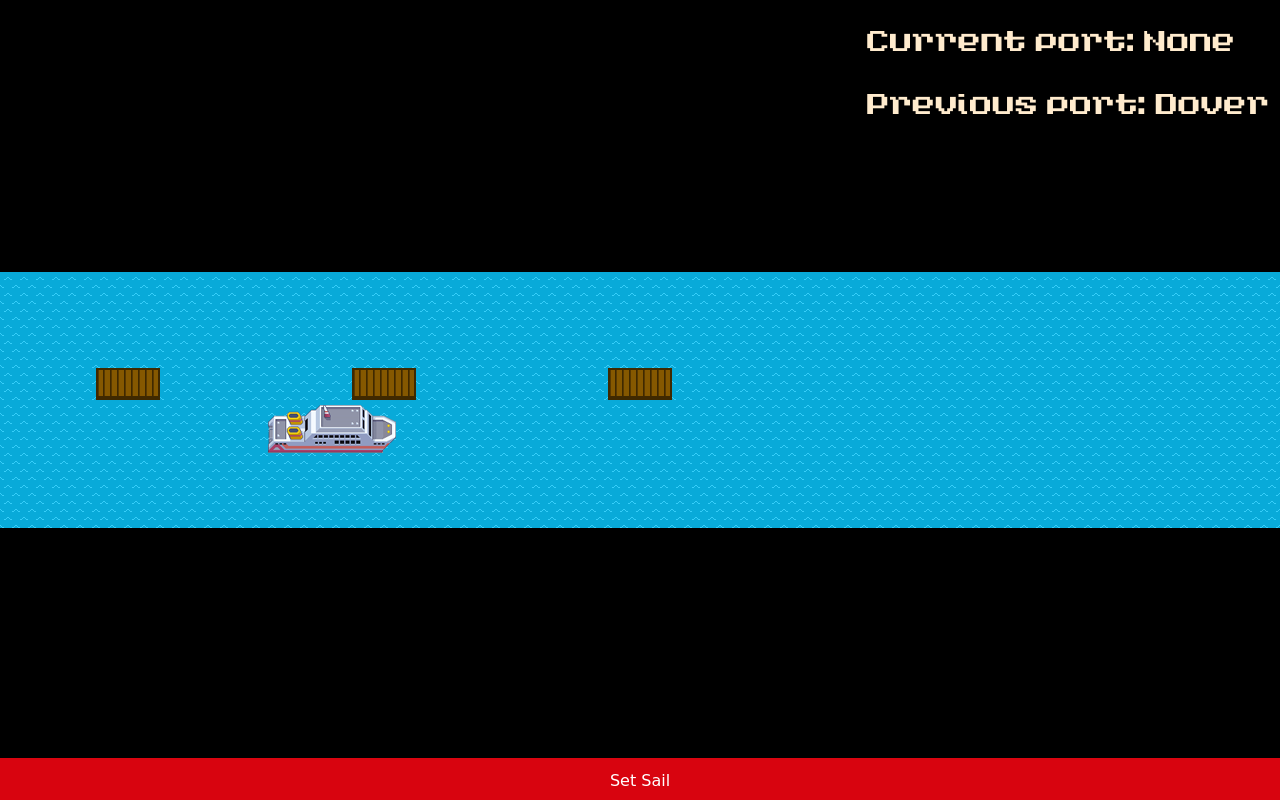
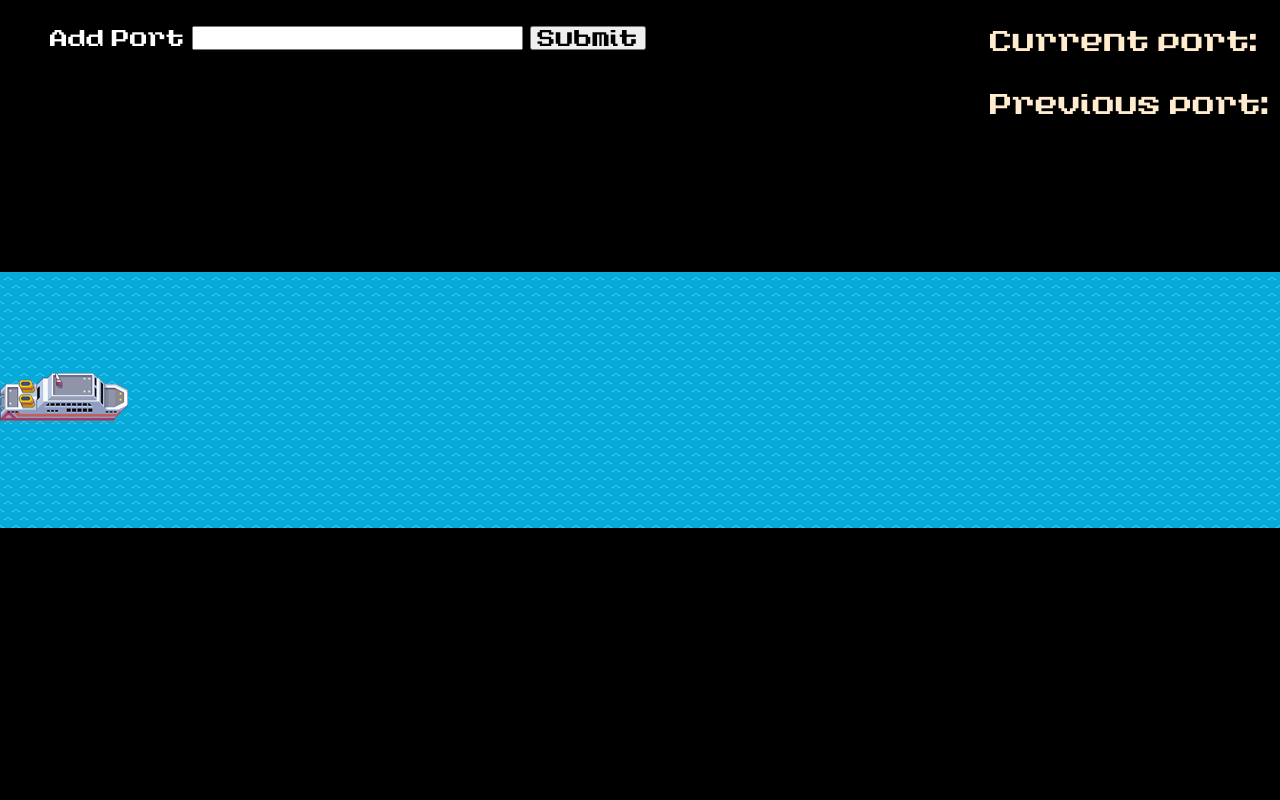
Before and after one commit to andreihirleata/cruise-ships, a website: page index.html in a window 1280 px wide. Both pictures are taken after a click on the button "Set Sail". Drawn offline with Linux system fonts and the light colour scheme.

Commit message:
added ports form and now the sail button hides until ship docks

```diff
--- a/css/style.css
+++ b/css/style.css
@@ -92,3 +92,11 @@ body {
   #head-up p {
     font-family: 'aGoblinAppears';
   }
+
+  #addPortForm {
+      position: absolute;
+      top: 10px;
+      left: 10px;
+      color: white;
+      font-family: 'aGoblinAppears';
+  }
--- a/index.html
+++ b/index.html
@@ -15,23 +15,35 @@
     <div id="viewport">
         <div id="ports"></div>
         <div id="ship"></div>
+    </div>
+    <div id="addPortForm">
+    <form>
+        <ul>
+            <label for="pname">Add Port</label>
+            <input type="text" id="portInput">
+            <button id="addPortButton">Submit</button>
+        </ul>
+        </form>
+    </div>
 
-    </div>
     <button id="sailButton">Set Sail</button>
     <script src="./src/controller.js"></script>
     <script src="./src/itinerary.js"></script>
     <script src="./src/port.js"></script>
     <script src="./src/ship.js"></script>
     <script>
-        const dover = new Port("Dover");
-        const calais = new Port("Calais");
-        const amsterdam = new Port("Amsterdam")
-        const itinerary = new Itinerary([dover , calais , amsterdam]);
+        // const dover = new Port("Dover");
+        // const calais = new Port("Calais");
+        // const amsterdam = new Port("Amsterdam")
+        const itinerary = new Itinerary([]);
         const ship = new Ship(itinerary);
         const controller = new Controller(ship);
-        controller.renderPorts(itinerary.ports);
-        controller.renderShip(ship);
+        // controller.renderShip(ship);
+        // controller.renderPorts(itinerary.ports);
+
 
     </script>
+
+
 </body>
 </html>
--- a/package.json
+++ b/package.json
@@ -12,5 +12,8 @@
     "eslint": "^6.8.0",
     "eslint-plugin-jest": "^23.8.2",
     "jest": "^25.2.4"
+  },
+  "dependencies": {
+    "nes.css": "^2.3.0"
   }
 }
--- a/src/controller.js
+++ b/src/controller.js
@@ -4,10 +4,17 @@
       this.initialiseSea();
       this.ship = ship;
 
+      document.querySelector("#sailButton").addEventListener("click", () => {
+        this.setSail();
+      });
+
       document
-        .querySelector("#sailButton")
-        .addEventListener("click",  () => {
-          this.setSail();
+        .querySelector("#addPortButton")
+        .addEventListener("click", (e) => {
+          e.preventDefault();
+          this.submitPort();
+          this.renderPorts(this.ship.itinerary.ports);
+          this.renderShip();
         });
     }
     initialiseSea() {
@@ -24,6 +31,8 @@
     renderPorts(ports) {
       const portsElement = document.querySelector("#ports");
       portsElement.style.width = "0px";
+
+      portsElement.querySelectorAll("*").forEach((n) => n.remove());
 
       ports.forEach((port, index) => {
         const newPortElement = document.createElement("div");
@@ -55,44 +64,72 @@
     }
 
     setSail() {
+      document.querySelector("#sailButton").style.display = "none";
 
-      const currentPortIndex = ship.itinerary.ports.indexOf(this.ship.currentPort);
+      const currentPortIndex = ship.itinerary.ports.indexOf(
+        this.ship.currentPort
+      );
       const nextPortIndex = currentPortIndex + 1;
-      const nextPortElement = document.querySelector(`[data-port-index='${nextPortIndex}']`);
+      const nextPortElement = document.querySelector(
+        `[data-port-index='${nextPortIndex}']`
+      );
       const topElement = document.querySelector("#top");
-      const bottomElement = document.querySelector('#bottom');
+      const bottomElement = document.querySelector("#bottom");
 
       if (!nextPortElement) {
-        this.renderMessage('End of the line');
+        this.renderMessage("End of the line");
       }
 
       const shipElement = document.querySelector("#ship");
-      this.renderMessage(`The ship is sailing from ${this.ship.currentPort.name} to ${this.ship.itinerary.ports[nextPortIndex].name}`);
-      topElement.innerHTML = `Current port: None`;
+
+      this.renderMessage(
+        `The ship is sailing from ${this.ship.currentPort.name} to ${this.ship.itinerary.ports[nextPortIndex].name}`
+      );
+
+      topElement.innerHTML = `Current port: `;
       bottomElement.innerHTML = `Previous port: ${this.ship.currentPort.name}`;
+
       const sailInterval = setInterval(() => {
         const shipLeft = parseInt(shipElement.style.left, 10);
         if (shipLeft === nextPortElement.offsetLeft - 32) {
           this.ship.setSail();
           this.ship.dock();
+
           topElement.innerHTML = `Current port: ${this.ship.currentPort.name}`;
-          this.renderMessage(`The ship is docked in ${this.ship.itinerary.ports[nextPortIndex].name}`);
+          this.renderMessage(
+            `The ship is docked in ${this.ship.itinerary.ports[nextPortIndex].name}`
+          );
+          document.querySelector("#sailButton").style.display = "inline-block";
           clearInterval(sailInterval);
+          console.log(sailInterval);
         }
         shipElement.style.left = `${shipLeft + 1}px`;
       }, 20);
-
     }
 
     renderMessage(message) {
       const newMessageElement = document.createElement("div");
-      newMessageElement.setAttribute("id" , "message");
+      newMessageElement.setAttribute("id", "message");
       newMessageElement.innerHTML = message;
 
       const viewPortElement = document.querySelector("#viewport");
       viewPortElement.appendChild(newMessageElement);
 
-      window.setTimeout( () => viewPortElement.removeChild(newMessageElement) , 2000);
+      window.setTimeout(
+        () => viewPortElement.removeChild(newMessageElement),
+        2000
+      );
+    }
+    submitPort() {
+      const portName = document.querySelector("#portInput").value;
+      const addedPort = new Port();
+      addedPort.name = portName;
+      this.ship.itinerary.ports.push(addedPort);
+      this.renderPorts(this.ship.itinerary.ports);
+      if (!this.ship.currentPort) {
+        this.ship.currentPort = this.ship.itinerary.ports[0];
+        console.log(this.ship.currentPort);
+      }
     }
   }
   if (typeof module !== `undefined` && module.exports) {
--- a/src/ship.js
+++ b/src/ship.js
@@ -4,7 +4,9 @@ class Ship {
     this.itinerary = itinerary;
     this.currentPort = itinerary.ports[0];
     this.previousPort = null;
-    this.currentPort.addShip(this);
+    if(this.currentPort){
+      this.currentPort.addShip(this);
+    }
   }
 
   setSail() {
```
Also changed, not shown: 1 other file.
